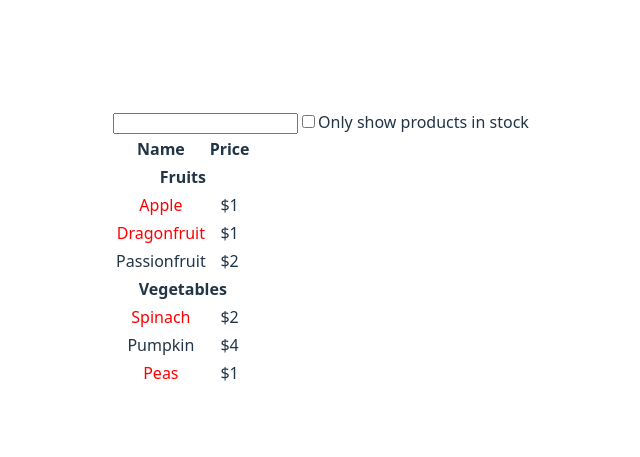
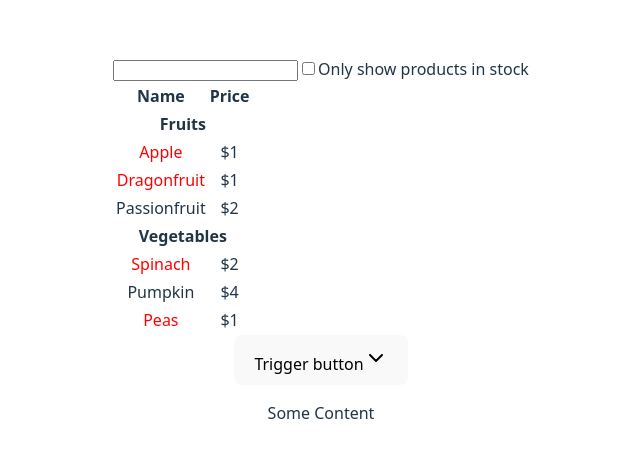
Before and after one commit to phongluudn1997/React, a React (Vite) app: page / in a window 1280 px wide. Shown: the part 151-608 px from the top of the page, without its empty margins (319-959 px from the left). Built offline with nearby package versions, Linux system fonts and the light colour scheme.

Commit message:
feat: Add Accordion

```diff
--- a/package.json
+++ b/package.json
@@ -10,6 +10,7 @@
     "preview": "vite preview"
   },
   "dependencies": {
+    "lucide-react": "^0.533.0",
     "react": "^19.1.0",
     "react-dom": "^19.1.0"
   },
--- a/src/App.tsx
+++ b/src/App.tsx
@@ -1,10 +1,14 @@
 import './App.css'
 import {FilteredProductTable} from "./example/product-table/FilteredProducTable.tsx";
 import {PRODUCTS} from "./example/product-table/data.tsx";
+import {AccordionExample} from "./advanced-patterns/compount-components/accordion.tsx";
 
 function App() {
     return (
-        <FilteredProductTable products={PRODUCTS}/>
+        <>
+            <FilteredProductTable products={PRODUCTS}/>
+            <AccordionExample/>
+        </>
     )
 }
 
--- /dev/null
+++ b/src/advanced-patterns/compount-components/accordion.tsx
@@ -0,0 +1,48 @@
+import React, {Children, cloneElement, isValidElement, useState} from "react";
+import {ChevronDown, ChevronRight} from "lucide-react";
+
+type AccordionProps = {
+    children: Array<React.ReactElement<AccordionChildProps>>
+    defaultOpen?: boolean
+}
+
+type AccordionChildProps = React.PropsWithChildren<{
+    isOpen: boolean;
+    setIsOpen: React.Dispatch<React.SetStateAction<boolean>>
+}>
+
+/**
+ * Pass state to only 1st level children with cloneElement
+ * Should
+ */
+export const Accordion = ({children, defaultOpen = false}: AccordionProps) => {
+    const [isOpen, setIsOpen] = useState(defaultOpen)
+    return <div>
+        {Children.map<React.ReactElement, React.ReactElement<AccordionChildProps>>(children, child => {
+            if (!isValidElement(child)) return child;
+            return cloneElement(child, {isOpen, setIsOpen})
+        })}
+    </div>
+}
+
+Accordion.Header = ({children, isOpen, setIsOpen}: AccordionChildProps) => {
+    return <button onClick={() => setIsOpen(isOpen => !isOpen)}>
+        <span>{children}</span>
+        {isOpen ? <ChevronDown/> : <ChevronRight/>}
+    </button>
+}
+
+Accordion.Content = ({children, isOpen}: AccordionChildProps) => {
+    return isOpen && <div>{children}</div>
+}
+
+export const AccordionExample = () => {
+    return <Accordion defaultOpen>
+        <Accordion.Header>
+            Trigger button
+        </Accordion.Header>
+        <Accordion.Content>
+            <p>Some Content</p>
+        </Accordion.Content>
+    </Accordion>
+}
```
Also changed, not shown: 1 other file (tests, documents, lock files or other folders).
